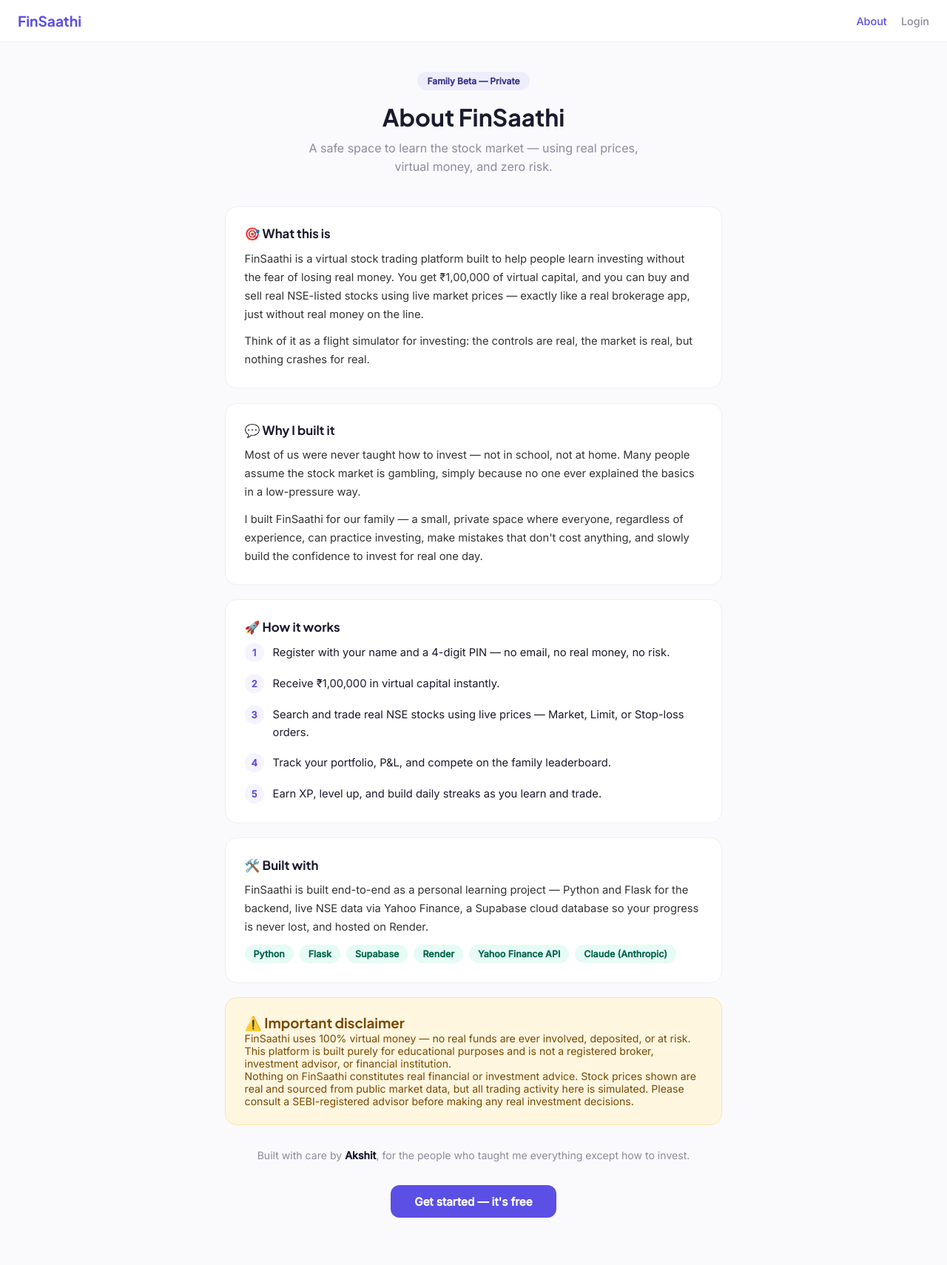
After one commit to akshit020/finlit-app, a Flask app: page /about in a window 1280 px wide. The commit adds this page. Shown: the whole page at 74% size. Run offline with Flask 3, Linux system fonts and the light colour scheme.

Commit message:
Add About page and PIN recovery via security question

```diff
--- a/app.py
+++ b/app.py
@@ -333,14 +333,18 @@ def register():
     users = load_json("data/users.json")
     name = data.get("name", "").strip().lower()
     pin = data.get("pin", "").strip()
+    recovery_answer = data.get("recovery_answer", "").strip().lower()
 
     if name in users:
         return jsonify({"success": False, "error": "Name already taken"})
     if len(pin) < 4:
         return jsonify({"success": False, "error": "PIN must be 4+ digits"})
+    if not recovery_answer:
+        return jsonify({"success": False, "error": "Please answer the recovery question"})
 
     users[name] = {
         "pin": pin,
+        "recovery_answer": recovery_answer,
         "balance": STARTING_BALANCE,
         "joined": datetime.now().isoformat(),
         "watchlist": []
@@ -358,6 +362,46 @@ def register():
 def logout():
     session.clear()
     return redirect("/")
+@app.route("/api/recover-check", methods=["POST"])
+def api_recover_check():
+    data = request.json
+    name = data.get("name", "").strip().lower()
+    answer = data.get("answer", "").strip().lower()
+
+    users = load_json("data/users.json")
+    if name not in users:
+        return jsonify({"success": False, "error": "No account found with that name"})
+
+    stored_answer = users[name].get("recovery_answer", "")
+    if not stored_answer:
+        return jsonify({"success": False, "error": "This account has no recovery answer set. Please contact Akshit."})
+
+    if stored_answer != answer:
+        return jsonify({"success": False, "error": "That answer doesn't match our records"})
+
+    return jsonify({"success": True})
+
+@app.route("/api/reset-pin", methods=["POST"])
+def api_reset_pin():
+    data = request.json
+    name = data.get("name", "").strip().lower()
+    answer = data.get("answer", "").strip().lower()
+    new_pin = data.get("new_pin", "").strip()
+
+    users = load_json("data/users.json")
+    if name not in users:
+        return jsonify({"success": False, "error": "No account found with that name"})
+
+    stored_answer = users[name].get("recovery_answer", "")
+    if stored_answer != answer:
+        return jsonify({"success": False, "error": "Recovery answer does not match"})
+
+    if len(new_pin) < 4:
+        return jsonify({"success": False, "error": "New PIN must be 4+ digits"})
+
+    users[name]["pin"] = new_pin
+    save_json("data/users.json", users)
+    return jsonify({"success": True})
 
 @app.route("/dashboard")
 def dashboard():
@@ -370,6 +414,11 @@ def learn():
     if "user" not in session:
         return redirect("/")
     return render_template("learn.html", username=session["user"])
+@app.route("/about")
+def about():
+    if "user" in session:
+        return render_template("about.html", username=session["user"], logged_in=True)
+    return render_template("about.html", username=None, logged_in=False)
 
 @app.route("/api/portfolio")
 def api_portfolio():
--- /dev/null
+++ b/templates/about.html
@@ -0,0 +1,171 @@
+<!DOCTYPE html>
+<html lang="en">
+<head>
+  <meta charset="UTF-8">
+  <meta name="viewport" content="width=device-width, initial-scale=1.0">
+  <title>About — FinSaathi</title>
+  <link href="https://fonts.googleapis.com/css2?family=Plus+Jakarta+Sans:wght@500;700&family=Inter:wght@400;500&display=swap" rel="stylesheet">
+  <style>
+    * { box-sizing: border-box; margin: 0; padding: 0; }
+    :root {
+      --brand: #5B4FE5;
+      --brand-dark: #4338CA;
+      --mint: #00B386;
+      --mint-bg: #E6FBF5;
+      --coral: #E2434F;
+      --coral-bg: #FFEDEF;
+      --gold: #FFD166;
+      --gold-bg: #FFF6E0;
+      --bg: #FAFAFC;
+      --card: #ffffff;
+      --border: #EFEFF5;
+      --text: #1A1A2E;
+      --muted: #8B8B9E;
+    }
+    body { font-family: 'Inter', system-ui, sans-serif; background: var(--bg); color: var(--text); }
+    h1, h2, h3, .heading { font-family: 'Plus Jakarta Sans', sans-serif; font-weight: 700; }
+    nav { background: var(--card); padding: 1rem 1.5rem; display: flex;
+          justify-content: space-between; align-items: center;
+          border-bottom: 1px solid var(--border); }
+    nav h2 { color: var(--brand); font-size: 1.2rem; }
+    nav div { display: flex; gap: 1.2rem; align-items: center; }
+    nav a { color: var(--muted); text-decoration: none; font-size: 0.9rem; font-weight: 500; }
+    nav a:hover { color: var(--brand); }
+    nav a.active { color: var(--brand); }
+    .container { max-width: 720px; margin: 0 auto; padding: 2.5rem 1.5rem 4rem; }
+
+    .hero-section { text-align: center; margin-bottom: 2.5rem; }
+    .hero-badge { display: inline-block; background: #EEEDFE; color: #3C3489; font-size: 0.75rem;
+                  font-weight: 600; padding: 5px 14px; border-radius: 20px; margin-bottom: 1rem; }
+    .hero-title { font-size: 2rem; margin-bottom: 0.6rem; }
+    .hero-sub { font-size: 1rem; color: var(--muted); max-width: 480px; margin: 0 auto; line-height: 1.6; }
+
+    .card { background: var(--card); border: 1px solid var(--border); border-radius: 16px;
+            padding: 1.6rem; margin-bottom: 1.2rem; }
+    .card h3 { font-size: 1.05rem; margin-bottom: 0.7rem; display: flex; align-items: center; gap: 8px; }
+    .card p { font-size: 0.92rem; line-height: 1.7; color: #333; margin-bottom: 0.7rem; }
+    .card p:last-child { margin-bottom: 0; }
+
+    .steps-list { list-style: none; padding: 0; }
+    .steps-list li { display: flex; gap: 12px; margin-bottom: 1rem; align-items: flex-start; }
+    .steps-list li:last-child { margin-bottom: 0; }
+    .step-num { width: 26px; height: 26px; border-radius: 50%; background: #F4F3FF; color: var(--brand);
+                display: flex; align-items: center; justify-content: center; font-size: 0.8rem;
+                font-weight: 700; flex-shrink: 0; }
+    .step-text { font-size: 0.92rem; line-height: 1.6; padding-top: 2px; }
+
+    .pill-grid { display: flex; gap: 8px; flex-wrap: wrap; margin-top: 0.5rem; }
+    .tech-pill { background: var(--mint-bg); color: #00664D; font-size: 0.78rem; font-weight: 600;
+                 padding: 5px 12px; border-radius: 14px; }
+
+    .disclaimer { background: var(--gold-bg); border: 1px solid #FFE3A8; border-radius: 16px;
+                  padding: 1.4rem 1.6rem; }
+    .disclaimer h3 { color: #7A4A00; }
+    .disclaimer p { color: #7A4A00; font-size: 0.88rem; }
+
+    .signature { text-align: center; margin-top: 2rem; font-size: 0.88rem; color: var(--muted); }
+    .signature strong { color: var(--text); }
+
+    .cta-row { text-align: center; margin-top: 2rem; }
+    .cta-btn { display: inline-block; background: var(--brand); color: #fff; padding: 0.8rem 2rem;
+               border-radius: 12px; text-decoration: none; font-weight: 600; font-size: 0.95rem; }
+  </style>
+</head>
+<body>
+  <nav>
+    <h2>FinSaathi</h2>
+    <div>
+      {% if logged_in %}
+        <span style="font-weight:600;color:var(--text);font-size:0.9rem">{{ username.title() }}</span>
+        <a href="/dashboard">Dashboard</a>
+        <a href="/watchlist">Watchlist</a>
+        <a href="/positions">Positions</a>
+        <a href="/orders">Orders</a>
+        <a href="/learn">Learn</a>
+        <a href="/about" class="active">About</a>
+        <a href="/logout">Logout</a>
+      {% else %}
+        <a href="/about" class="active">About</a>
+        <a href="/">Login</a>
+      {% endif %}
+    </div>
+  </nav>
+
+  <div class="container">
+
+    <div class="hero-section">
+      <span class="hero-badge">Family Beta — Private</span>
+      <h1 class="hero-title">About FinSaathi</h1>
+      <p class="hero-sub">A safe space to learn the stock market — using real prices, virtual money, and zero risk.</p>
+    </div>
+
+    <div class="card">
+      <h3>🎯 What this is</h3>
+      <p>FinSaathi is a virtual stock trading platform built to help people learn investing without the fear of losing real money. You get ₹1,00,000 of virtual capital, and you can buy and sell real NSE-listed stocks using live market prices — exactly like a real brokerage app, just without real money on the line.</p>
+      <p>Think of it as a flight simulator for investing: the controls are real, the market is real, but nothing crashes for real.</p>
+    </div>
+
+    <div class="card">
+      <h3>💬 Why I built it</h3>
+      <p>Most of us were never taught how to invest — not in school, not at home. Many people assume the stock market is gambling, simply because no one ever explained the basics in a low-pressure way.</p>
+      <p>I built FinSaathi for our family — a small, private space where everyone, regardless of experience, can practice investing, make mistakes that don't cost anything, and slowly build the confidence to invest for real one day.</p>
+    </div>
+
+    <div class="card">
+      <h3>🚀 How it works</h3>
+      <ol class="steps-list">
+        <li>
+          <div class="step-num">1</div>
+          <div class="step-text">Register with your name and a 4-digit PIN — no email, no real money, no risk.</div>
+        </li>
+        <li>
+          <div class="step-num">2</div>
+          <div class="step-text">Receive ₹1,00,000 in virtual capital instantly.</div>
+        </li>
+        <li>
+          <div class="step-num">3</div>
+          <div class="step-text">Search and trade real NSE stocks using live prices — Market, Limit, or Stop-loss orders.</div>
+        </li>
+        <li>
+          <div class="step-num">4</div>
+          <div class="step-text">Track your portfolio, P&L, and compete on the family leaderboard.</div>
+        </li>
+        <li>
+          <div class="step-num">5</div>
+          <div class="step-text">Earn XP, level up, and build daily streaks as you learn and trade.</div>
+        </li>
+      </ol>
+    </div>
+
+    <div class="card">
+      <h3>🛠️ Built with</h3>
+      <p>FinSaathi is built end-to-end as a personal learning project — Python and Flask for the backend, live NSE data via Yahoo Finance, a Supabase cloud database so your progress is never lost, and hosted on Render.</p>
+      <div class="pill-grid">
+        <span class="tech-pill">Python</span>
+        <span class="tech-pill">Flask</span>
+        <span class="tech-pill">Supabase</span>
+        <span class="tech-pill">Render</span>
+        <span class="tech-pill">Yahoo Finance API</span>
+        <span class="tech-pill">Claude (Anthropic)</span>
+      </div>
+    </div>
+
+    <div class="disclaimer">
+      <h3>⚠️ Important disclaimer</h3>
+      <p>FinSaathi uses 100% virtual money — no real funds are ever involved, deposited, or at risk. This platform is built purely for educational purposes and is not a registered broker, investment advisor, or financial institution.</p>
+      <p>Nothing on FinSaathi constitutes real financial or investment advice. Stock prices shown are real and sourced from public market data, but all trading activity here is simulated. Please consult a SEBI-registered advisor before making any real investment decisions.</p>
+    </div>
+
+    <div class="signature">
+      Built with care by <strong>Akshit</strong>, for the people who taught me everything except how to invest.
+    </div>
+
+    {% if not logged_in %}
+    <div class="cta-row">
+      <a href="/" class="cta-btn">Get started — it's free</a>
+    </div>
+    {% endif %}
+
+  </div>
+</body>
+</html>
--- a/templates/dashboard.html
+++ b/templates/dashboard.html
@@ -172,6 +172,7 @@
       <a href="/positions">Positions</a>
       <a href="/orders">Orders</a>
       <a href="/learn">Learn</a>
+      <a href="/about">About</a>
       <a href="/logout">Logout</a>
     </div>
   </nav>
--- a/templates/orders.html
+++ b/templates/orders.html
@@ -57,6 +57,7 @@
       <a href="/positions">Positions</a>
       <a href="/orders">Orders</a>
       <a href="/learn">Learn</a>
+      <a href="/about">About</a>
       <a href="/logout">Logout</a>
     </div>
   </nav>
--- a/templates/positions.html
+++ b/templates/positions.html
@@ -55,6 +55,7 @@
       <a href="/positions">Positions</a>
       <a href="/orders">Orders</a>
       <a href="/learn">Learn</a>
+      <a href="/about">About</a>
       <a href="/logout">Logout</a>
     </div>
   </nav>
--- a/templates/watchlist.html
+++ b/templates/watchlist.html
@@ -110,6 +110,7 @@
       <a href="/positions">Positions</a>
       <a href="/orders">Orders</a>
       <a href="/learn">Learn</a>
+      <a href="/about">About</a>
       <a href="/logout">Logout</a>
     </div>
   </nav>
```
Also changed, not shown: templates/index.html (+95 -10 lines).
